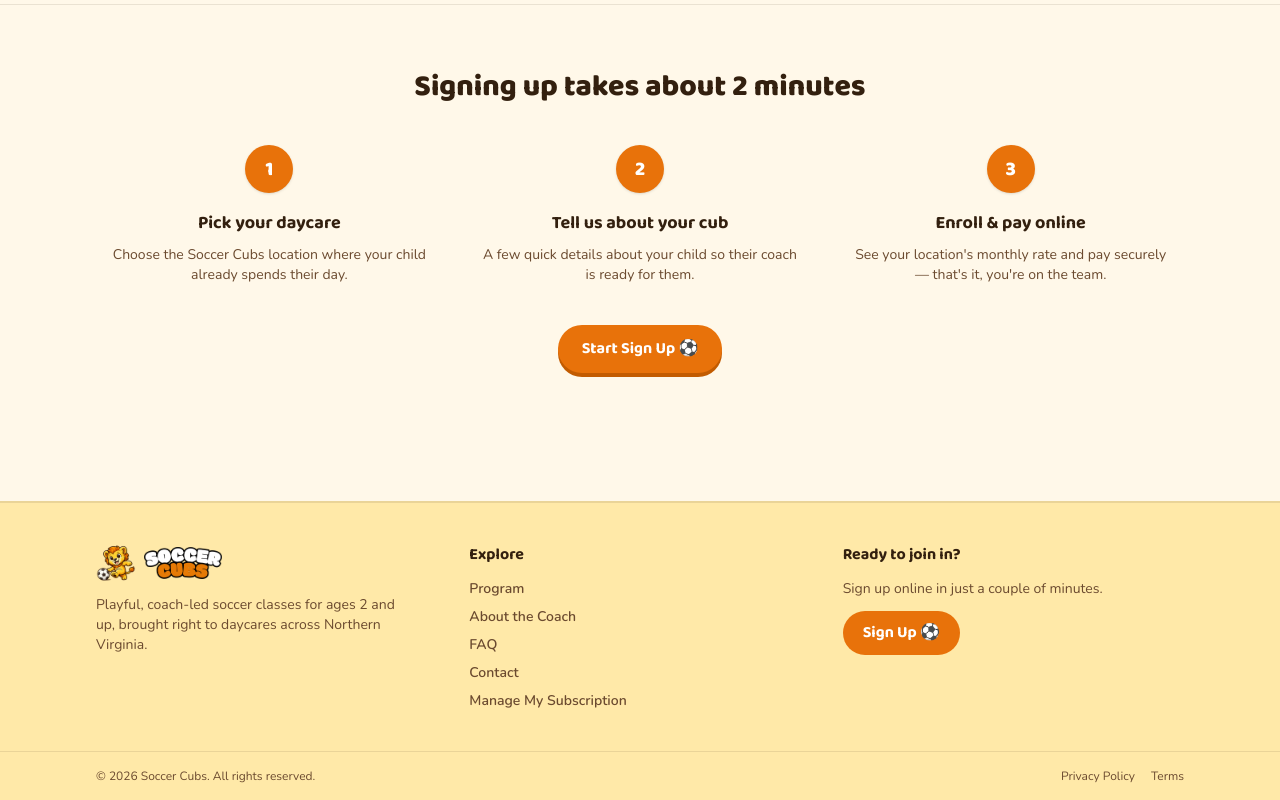
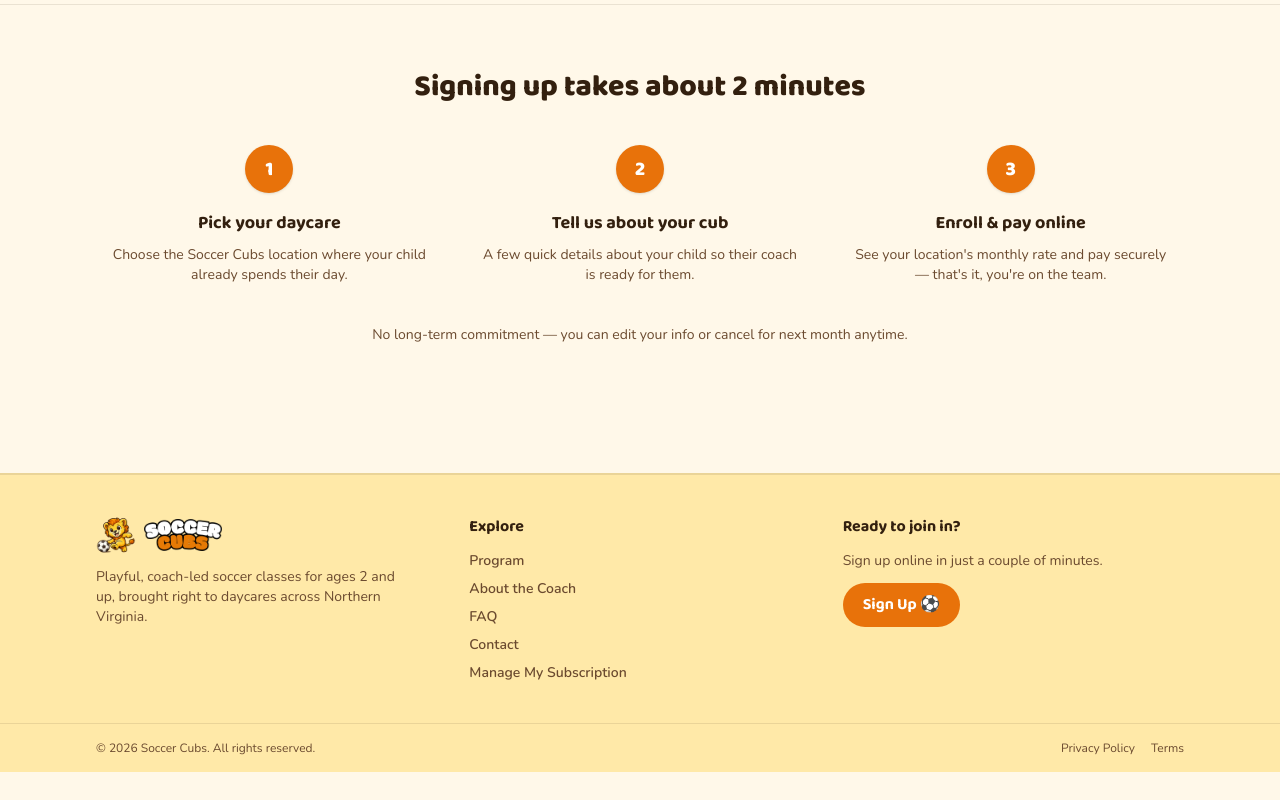
Before and after one commit to mateensiddiq/Soccer-cubs, a Next.js app: page / in a window 1280 px wide. Shown: the part 1191-1991 px from the top of the page. After the commit the page ends 1963 px from the top, so only its background shows below. Built offline with nearby package versions, Linux system fonts and the light colour scheme.

Commit message:
Replace bottom sign-up button with a cancel/edit-anytime reassurance line
The header already has a persistent Sign Up button, so the one at the
bottom of the "how it works" section was redundant.

```diff
--- a/src/app/page.tsx
+++ b/src/app/page.tsx
@@ -161,11 +161,10 @@ export default function Home() {
               </div>
             ))}
           </div>
-          <div className="mt-10 flex justify-center">
-            <ButtonLink href="/signup" variant="primary">
-              Start Sign Up ⚽
-            </ButtonLink>
-          </div>
+          <p className="mt-10 text-center text-sm text-brown-soft">
+            No long-term commitment — you can edit your info or cancel for
+            next month anytime.
+          </p>
         </Container>
       </section>
     </div>
```
